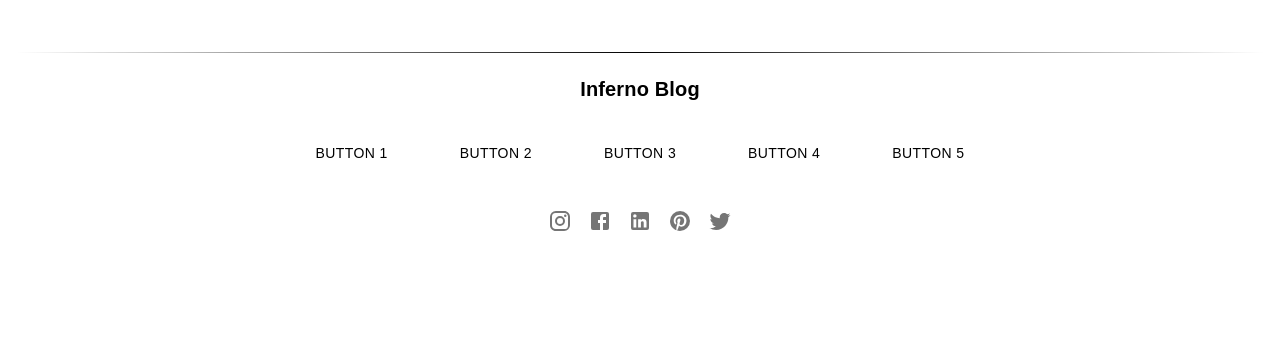
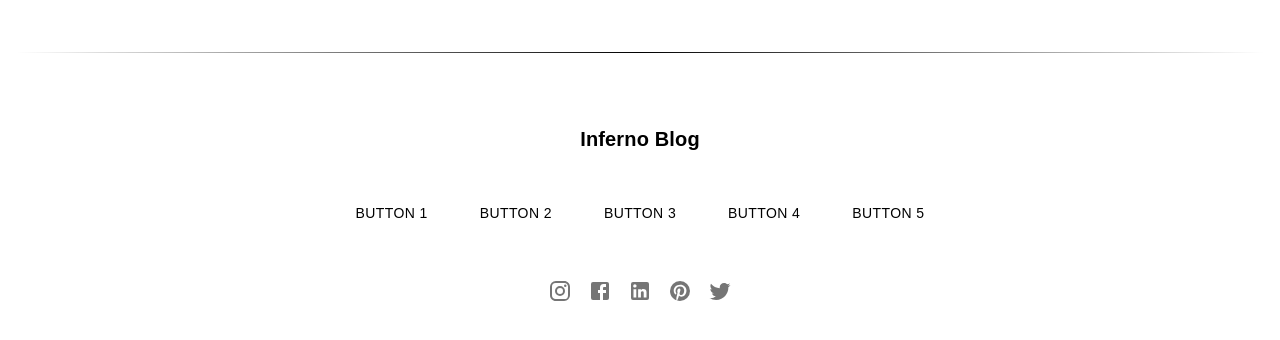
Before and after one commit to CodeWithInferno/InfernoBlog, a React (Create React App) app in the folder infernoblog/: page /blog/1 in a window 1280 px wide. Shown: the part 270-610 px from the top of the page. Built offline with nearby package versions, Linux system fonts and the light colour scheme; no server answers; the database is empty.

Commit message:
User SIde Done

```diff
--- a/infernoblog/package.json
+++ b/infernoblog/package.json
@@ -9,6 +9,7 @@
     "@testing-library/jest-dom": "^5.17.0",
     "@testing-library/react": "^13.4.0",
     "@testing-library/user-event": "^13.5.0",
+    "atomic-spinner": "^1.3.1",
     "autoprefixer": "^10.4.16",
     "axios": "^1.6.1",
     "bootstrap": "^5.3.2",
--- a/infernoblog/src/Components/BlogList.js
+++ b/infernoblog/src/Components/BlogList.js
@@ -118,10 +118,130 @@
 
 
 
+// import React, { useEffect, useState } from 'react';
+// import { Card, CardContent, Typography, Button, Box } from '@mui/material';
+// import { Link } from 'react-router-dom';
+// import { getFirestore, collection, getDocs } from 'firebase/firestore';
+// import ReaderCard from './RelatedMovie';
+
+// const truncateContent = (content, maxLength) => {
+//   const parser = new DOMParser();
+//   const doc = parser.parseFromString(content, 'text/html');
+
+//   const images = doc.querySelectorAll('img');
+//   images.forEach((image) => {
+//     image.parentNode.removeChild(image);
+//   });
+
+//   const textContent = doc.body.textContent || '';
+
+//   return textContent.length > maxLength ? `${textContent.substring(0, maxLength)}...` : textContent;
+// };
+
+// const BlogList = () => {
+//   const [blogData, setBlogData] = useState([]);
+
+//   useEffect(() => {
+//     const fetchBlogData = async () => {
+//       try {
+//         const db = getFirestore();
+//         const blogsCollection = collection(db, 'blogs');
+//         const blogsSnapshot = await getDocs(blogsCollection);
+
+//         if (blogsSnapshot.empty) {
+//           console.log('No matching documents.');
+//           return;
+//         }
+
+//         const blogsData = [];
+
+//         blogsSnapshot.forEach((doc) => {
+//           const data = doc.data();
+//           blogsData.push(data);
+//         });
+
+//         // Shuffle the blogs and select the first 6
+//         const shuffledBlogs = blogsData.sort(() => 0.5 - Math.random());
+//         const selectedBlogs = shuffledBlogs.slice(0, 6);
+
+//         setBlogData(selectedBlogs);
+//       } catch (error) {
+//         console.error('Error fetching blog data:', error);
+//       }
+//     };
+
+//     fetchBlogData();
+//   }, []); // Empty dependency array means this effect runs once when the component mounts
+
+//   return (
+//     <>
+//       <Box sx={{ display: 'grid', gap: 3, gridTemplateColumns: 'repeat(3, 1fr)', marginBottom: 10 }}>
+//         {blogData.map((blog) => (
+//           <Card
+//             key={blog.id}
+//             elevation={3}
+//             sx={{
+//               display: 'flex',
+//               flexDirection: 'column',
+//               height: '100%',
+//               margin: '10px',
+//               transition: 'transform 0.5s ease-in-out',
+//               '&:hover': {
+//                 transform: 'scale(1.05)',
+//               },
+//             }}
+//           >
+//             <Box
+//               component="img"
+//               sx={{
+//                 height: 200,
+//                 objectFit: 'cover',
+//                 borderRadius: '10px',
+//               }}
+//               alt="Blog Cover"
+//               src={blog.profile || 'https://source.unsplash.com/featured/?profile'}
+//             />
+//             <CardContent sx={{ flexGrow: 1 }}>
+//               <Typography variant="h6" gutterBottom>
+//                 {blog.title}
+//               </Typography>
+//               <Typography variant="subtitle2" color="textSecondary" gutterBottom>
+//                 {blog.category} | {blog.author}
+//               </Typography>
+//               <Typography variant="body2" paragraph>
+//                 {truncateContent(blog.content, 100)}
+//               </Typography>
+//               <Button
+//                 component={Link}
+//                 to={`/blog/${blog.slug}`}
+//                 size="small"
+//                 color="primary"
+//                 variant="outlined"
+//               >
+//                 Read More
+//               </Button>
+//             </CardContent>
+//           </Card>
+//         ))}
+//       </Box>
+//       <ReaderCard />
+//     </>
+//   );
+// };
+
+// export default BlogList;
+
+
+
+
+
+
 import React, { useEffect, useState } from 'react';
 import { Card, CardContent, Typography, Button, Box } from '@mui/material';
 import { Link } from 'react-router-dom';
 import { getFirestore, collection, getDocs } from 'firebase/firestore';
+import AtomicSpinner from 'atomic-spinner'; // Import the loader component
+import { useLoading } from './LoadingContext'; // Assuming you have the LoadingContext in a file
 import ReaderCard from './RelatedMovie';
 
 const truncateContent = (content, maxLength) => {
@@ -139,17 +259,21 @@ const truncateContent = (content, maxLength) => {
 };
 
 const BlogList = () => {
+  const { loading, showLoader, hideLoader } = useLoading();
   const [blogData, setBlogData] = useState([]);
 
   useEffect(() => {
     const fetchBlogData = async () => {
       try {
+        showLoader();
+
         const db = getFirestore();
         const blogsCollection = collection(db, 'blogs');
         const blogsSnapshot = await getDocs(blogsCollection);
 
         if (blogsSnapshot.empty) {
           console.log('No matching documents.');
+          hideLoader(); // Hide loader if there are no documents
           return;
         }
 
@@ -160,13 +284,14 @@ const BlogList = () => {
           blogsData.push(data);
         });
 
-        // Shuffle the blogs and select the first 6
         const shuffledBlogs = blogsData.sort(() => 0.5 - Math.random());
         const selectedBlogs = shuffledBlogs.slice(0, 6);
 
         setBlogData(selectedBlogs);
+        hideLoader(); // Hide loader when data is successfully fetched
       } catch (error) {
         console.error('Error fetching blog data:', error);
+        hideLoader(); // Hide loader in case of an error
       }
     };
 
@@ -175,6 +300,12 @@ const BlogList = () => {
 
   return (
     <>
+      {loading && (
+        <div style={{ display: 'flex', justifyContent: 'center', alignItems: 'center', height: '100vh' }}>
+          <AtomicSpinner size="50" color="#007bff" />
+        </div>
+      )}
+
       <Box sx={{ display: 'grid', gap: 3, gridTemplateColumns: 'repeat(3, 1fr)', marginBottom: 10 }}>
         {blogData.map((blog) => (
           <Card
--- a/infernoblog/src/Components/Footer.js
+++ b/infernoblog/src/Components/Footer.js
@@ -1,55 +1,50 @@
 import React from 'react';
 import { Divider, Typography, Button, IconButton } from '@mui/material';
 import { Instagram, Facebook, LinkedIn, Pinterest, Twitter } from '@mui/icons-material';
-// import './BlogPost.css';
 
 const FooterComponent = () => {
   const buttonStyle = {
-    backgroundColor: '#fff', // White background
-    color: 'black', // Black text color
-    margin: '0 20px',
-    marginTop: '20px', // Adjust the margin as needed
-
-    boxShadow: 'none', // Remove the box shadow
+    backgroundColor: '#fff',
+    color: 'black',
+    margin: '10px',
+    boxShadow: 'none',
     '&:hover': {
-      color: 'red', // Change color on hover
+      color: 'red',
     },
-    fontFamily: '"IBM Plex Sans", sans-serif', // Add font-family property
+    fontFamily: '"IBM Plex Sans", sans-serif',
   };
 
   const footerTitleStyle = {
     fontWeight: 'bold',
     margin: '20px 10px 10px 10px',
     fontFamily: '"IBM Plex Sans", sans-serif',
-    marginTop: '20px', // Adjust the margin as needed
-    // Add font-family property
   };
 
   const socialMediaStyle = {
     display: 'flex',
     justifyContent: 'center',
-    marginTop: '30px', // Adjust the margin as needed
+    marginTop: '20px',
   };
 
   return (
     <div>
-            <Divider
+      <Divider
         variant="middle"
         sx={{
           backgroundImage:
-          'linear-gradient(90deg, transparent, #000, transparent)',
+            'linear-gradient(90deg, transparent, #000, transparent)',
           height: '1px',
           border: 'none',
           marginBlock: '10px',
         }}
       />
 
-      <footer>
+      <footer style={{ padding: '40px 0' }}>
         <Typography variant="h6" align="center" style={footerTitleStyle}>
           Inferno Blog
         </Typography>
 
-        <div style={{ display: 'flex', justifyContent: 'center', marginTop: '10px' }}>
+        <div style={{ display: 'flex', justifyContent: 'center', marginTop: '30px' }}>
           <Button variant="contained" style={buttonStyle}>
             Button 1
           </Button>
@@ -67,7 +62,7 @@ const FooterComponent = () => {
           </Button>
         </div>
 
-        <div style={socialMediaStyle}>
+        <div style={{ ...socialMediaStyle, marginTop: '30px' }}>
           <IconButton>
             <Instagram />
           </IconButton>
--- /dev/null
+++ b/infernoblog/src/Components/LoadingContext.js
@@ -0,0 +1,27 @@
+// LoadingContext.js
+
+import React, { createContext, useContext, useState } from 'react';
+
+const LoadingContext = createContext();
+
+export const LoadingProvider = ({ children }) => {
+  const [loading, setLoading] = useState(false);
+
+  const showLoader = () => {
+    setLoading(true);
+  };
+
+  const hideLoader = () => {
+    setLoading(false);
+  };
+
+  return (
+    <LoadingContext.Provider value={{ loading, showLoader, hideLoader }}>
+      {children}
+    </LoadingContext.Provider>
+  );
+};
+
+export const useLoading = () => {
+  return useContext(LoadingContext);
+};
--- a/infernoblog/src/index.js
+++ b/infernoblog/src/index.js
@@ -2,15 +2,15 @@ import React from 'react';
 import ReactDOM from 'react-dom';
 import App from './App';
 import { AuthProvider } from './Components/Auth/AuthContext';
-// import { LoadingProvider } from './Components/LoadingContext';
+import { LoadingProvider } from './Components/LoadingContext';
 
 ReactDOM.render(
   <React.StrictMode>
-    {/* <LoadingProvider>     */}
+    <LoadingProvider>
       <AuthProvider>
       <App />
     </AuthProvider>
-    {/* </LoadingProvider> */}
+    </LoadingProvider>
 
   </React.StrictMode>,
   document.getElementById('root')
```
Also changed, not shown: infernoblog/src/Components/BlogPost.js (+111 -3 lines), infernoblog/src/Components/Loader.js (added, +14 -0 lines), 1 other file (tests, documents, lock files or other folders).
